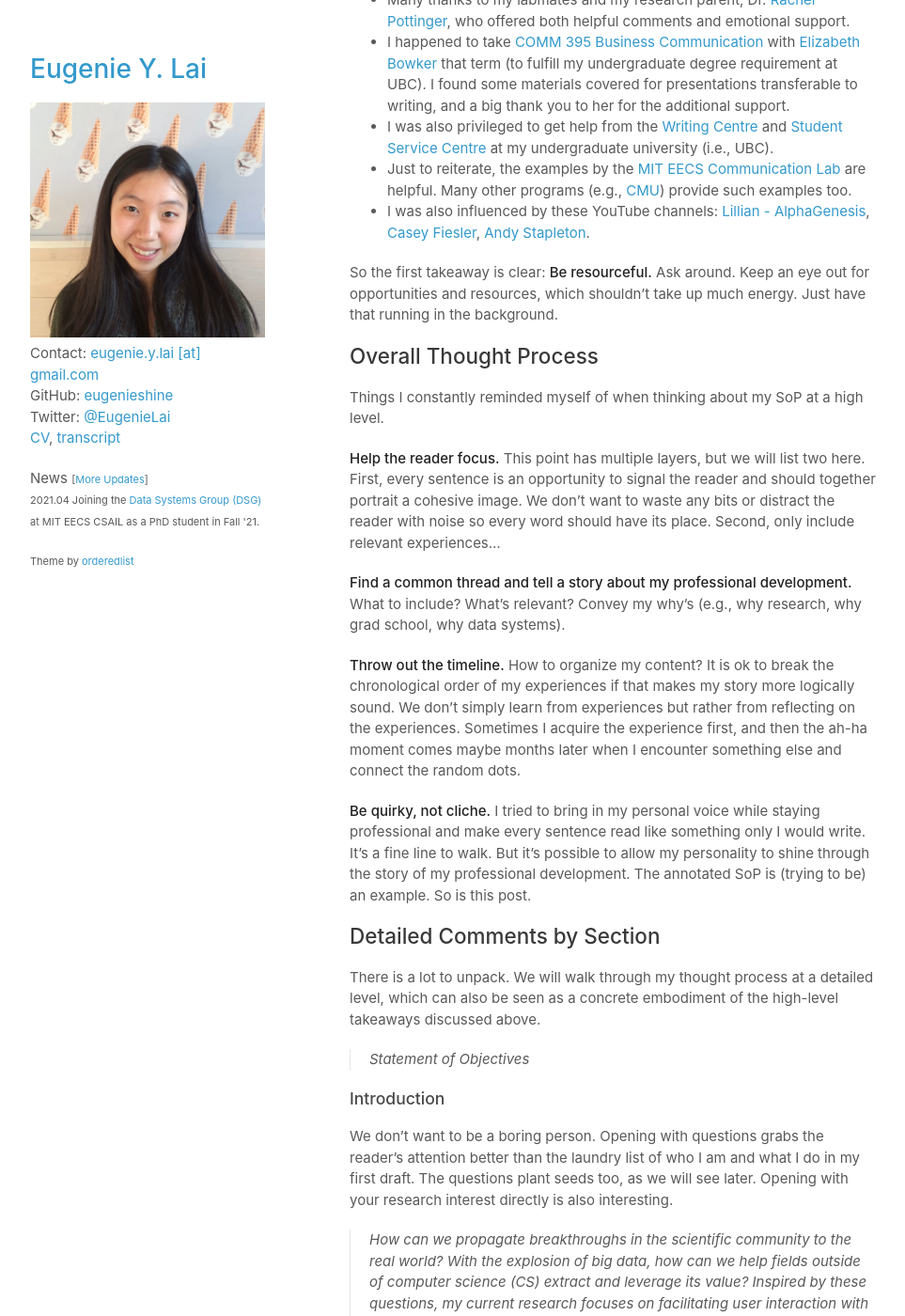
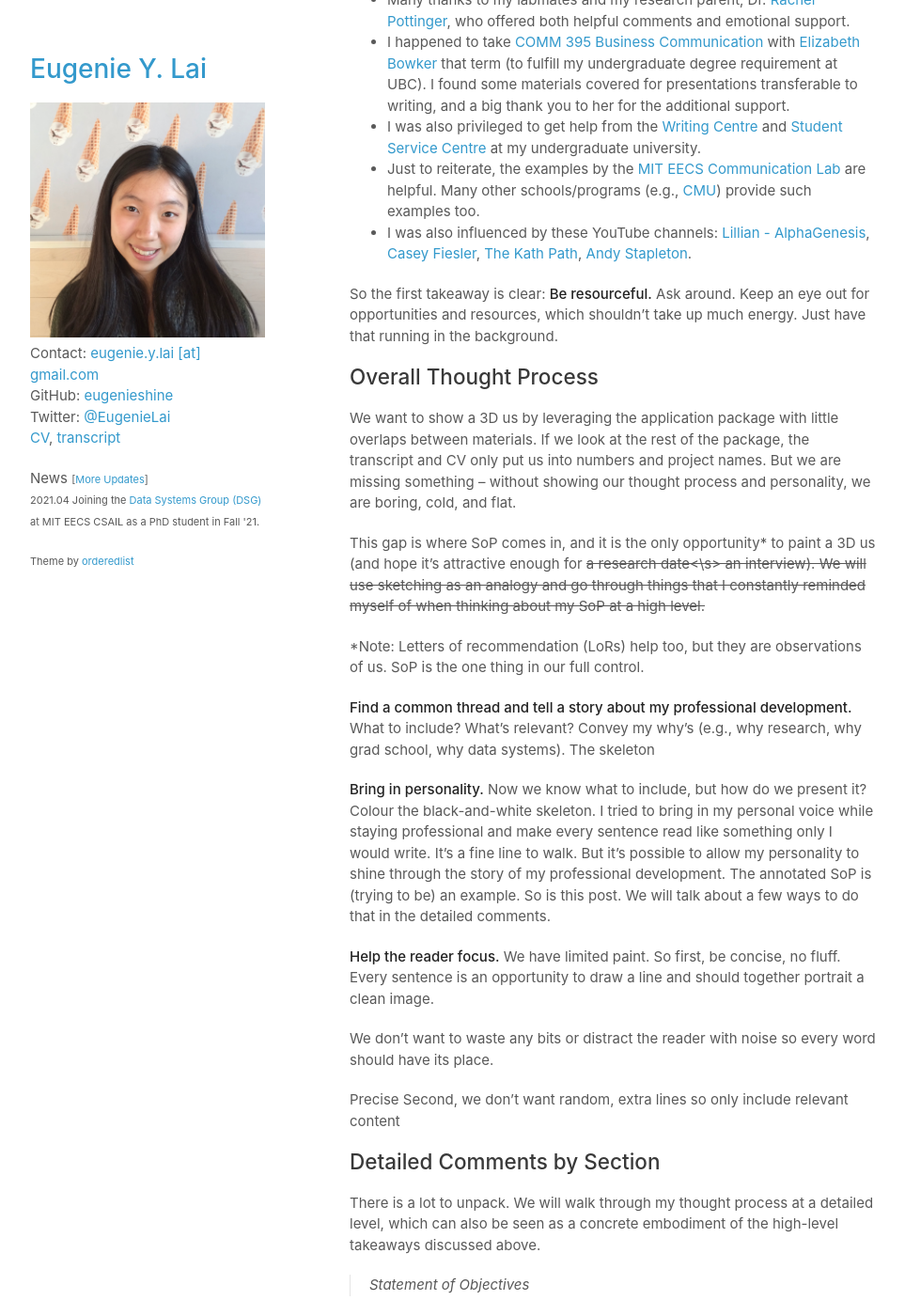
Before and after one commit to eugenielai/eugenielai.github.io, a Jekyll site: the page built from posts/another_annotated_sop.md, in a window 1280 px wide and 1400 px high, scrolled down 1490 px. Shown: the whole window at 94% size, without its empty margins (158-1121 px from the left). Built offline with Jekyll 4.4.1, drawn with Linux system fonts in a browser that asks for light colours; a script that is not in the unit is left out; some of the changed text lies outside the part shown.

Commit message:
update anno example of sop

```diff
--- a/posts/another_annotated_sop.md
+++ b/posts/another_annotated_sop.md
@@ -29,30 +29,39 @@ A non-exhaustive list of caveats that may make the takeaways in this post not as
 
 Motivation to (uncomfortably) put myself out there:
 * Writing crystallizes my learning and is a skill I’m working on. The pressure helps me practice.
-* Thought of potentially helping someone trumps the fear of being judged.
+* The potential of helping someone trumps the fear of being judged.
 * I received so so much help and support throughout this grad application cycle and just want to give back.
 
-Speaking of support, a list of help I received for my SoP:
+Speaking of support, a list of direct help I received for my SoP:
 * I was privileged to be assisted by the [MIT GAAP](https://www.thrive-eecs.mit.edu/gaap) and [Berkeley EAAA program](https://twitter.com/ermgrant/status/1316111464273502211?s=20). A huge thank you to my MIT GAAP mentor, [Xuan](https://twitter.com/xuanalogue), who chatted with me bi-weekly since October 2020, provided extremely valuable feedback on my SoP, and helped me navigate through the applying process. It still feels surreal that I will actually see her in person at MIT this fall.
 * Many thanks to my labmates and my research parent, Dr. [Rachel Pottinger](https://www.cs.ubc.ca/~rap/), who offered both helpful comments and emotional support.
 * I happened to take [COMM 395 Business Communication](https://mybcom.sauder.ubc.ca/courses-money-enrolment/courses/comm-395) with [Elizabeth Bowker](https://www.sauder.ubc.ca/people/elizabeth-bowker) that term (to fulfill my undergraduate degree requirement at UBC). I found some materials covered for presentations transferable to writing, and a big thank you to her for the additional support.
-* I was also privileged to get help from the [Writing Centre](https://ubcca.mywconline.com/index.php?logout=YES) and [Student Service Centre](https://students.ubc.ca/) at my undergraduate university (i.e., UBC).
-* Just to reiterate, the examples by the [MIT EECS Communication Lab](https://mitcommlab.mit.edu/eecs/commkit/cvresume/) are helpful. Many other programs (e.g., [CMU](https://www.cmu.edu/student-success/other-resources/handouts/comm-supp-pdfs/grad-app-sop.pdf)) provide such examples too.
-* I was also influenced by these YouTube channels: [Lillian - AlphaGenesis](https://www.youtube.com/channel/UCBfyfPZR0Cc5b-nl5vO4fbw), [Casey Fiesler](https://www.youtube.com/channel/UCBAjxQbVXFxj6pylf7jgZPA), [Andy Stapleton](https://www.youtube.com/channel/UCFqXmQ56-Gp1rIKa-GoAJvQ).
+* I was also privileged to get help from the [Writing Centre](https://ubcca.mywconline.com/index.php?logout=YES) and [Student Service Centre](https://students.ubc.ca/) at my undergraduate university.
+* Just to reiterate, the examples by the [MIT EECS Communication Lab](https://mitcommlab.mit.edu/eecs/commkit/cvresume/) are helpful. Many other schools/programs (e.g., [CMU](https://www.cmu.edu/student-success/other-resources/handouts/comm-supp-pdfs/grad-app-sop.pdf)) provide such examples too.
+* I was also influenced by these YouTube channels: [Lillian - AlphaGenesis](https://www.youtube.com/channel/UCBfyfPZR0Cc5b-nl5vO4fbw), [Casey Fiesler](https://www.youtube.com/channel/UCBAjxQbVXFxj6pylf7jgZPA), [The Kath Path](https://www.youtube.com/channel/UCDyOQFc-pAuIEjICmoq3VLw), [Andy Stapleton](https://www.youtube.com/channel/UCFqXmQ56-Gp1rIKa-GoAJvQ).
 
 So the first takeaway is clear: **Be resourceful.** Ask around. Keep an eye out for opportunities and resources, which shouldn’t take up much energy. Just have that running in the background.
 
 ## Overall Thought Process
 
-Things I constantly reminded myself of when thinking about my SoP at a high level.
+We want to show a 3D us by leveraging the application package with little overlaps between materials. If we look at the rest of the package, the transcript and CV only put us into numbers and project names. But we are missing something – without showing our thought process and personality, we are boring, cold, and flat.
 
-**Help the reader focus.** This point has multiple layers, but we will list two here. First, every sentence is an opportunity to signal the reader and should together portrait a cohesive image. We don’t want to waste any bits or distract the reader with noise so every word should have its place. Second, only include relevant experiences…
+This gap is where SoP comes in, and it is the only opportunity\* to paint a 3D us (and hope it’s attractive enough for <s>a research date<\s> an interview). We will use sketching as an analogy and go through things that I constantly reminded myself of when thinking about my SoP at a high level.
 
-**Find a common thread and tell a story about my professional development.** What to include? What’s relevant? Convey my why’s (e.g., why research, why grad school, why data systems).
+\*Note: Letters of recommendation (LoRs) help too, but they are observations of us. SoP is the one thing in our full control.
 
-**Throw out the timeline.** How to organize my content? It is ok to break the chronological order of my experiences if that makes my story more logically sound. We don’t simply learn from experiences but rather from reflecting on the experiences. Sometimes I acquire the experience first, and then the ah-ha moment comes maybe months later when I encounter something else and connect the random dots.
+**Find a common thread and tell a story about my professional development.** What to include? What’s relevant? Convey my why’s (e.g., why research, why grad school, why data systems). The skeleton
 
-**Be quirky, not cliche.** I tried to bring in my personal voice while staying professional and make every sentence read like something only I would write. It’s a fine line to walk. But it’s possible to allow my personality to shine through the story of my professional development. The annotated SoP is (trying to be) an example. So is this post.
+**Bring in personality.** Now we know what to include, but how do we present it? Colour the black-and-white skeleton.
+I tried to bring in my personal voice while staying professional and make every sentence read like something only I would write. It’s a fine line to walk. But it’s possible to allow my personality to shine through the story of my professional development. The annotated SoP is (trying to be) an example. So is this post. We will talk about a few ways to do that in the detailed comments.
+
+**Help the reader focus.** We have limited paint.
+So first, be concise, no fluff. Every sentence is an opportunity to draw a line and should together portrait a clean image.
+
+We don’t want to waste any bits or distract the reader with noise so every word should have its place.
+
+Precise
+Second, we don’t want random, extra lines so only include relevant content
 
 ## Detailed Comments by Section
 
@@ -62,7 +71,7 @@ There is a lot to unpack. We will walk through my thought process at a detailed
 
 ### Introduction
 
-We don’t want to be a boring person. Opening with questions grabs the reader's attention better than the laundry list of who I am and what I do in my first draft. The questions plant seeds too, as we will see later. Opening with your research interest directly is also interesting.
+We don’t want to be a boring person. Opening with questions grabs the reader's attention better than the laundry list of who I am and what I do in my first draft. The questions plant seeds too, as we will see later. **Opening with research interests** directly is also interesting.
 > How can we propagate breakthroughs in the scientific community to the real world? With the explosion of big data, how can we help fields outside of computer science (CS) extract and leverage its value? Inspired by these questions, my current research focuses on facilitating user interaction with databases.
 
 Elaborate on my current research interest with the techniques (in the method space) and a use case (in the problem space). The use case also hints at my why’s, coming soon.
@@ -87,30 +96,30 @@ Transition to my next project to show more technical competency while keeping th
 Another example of the formula above but in a slightly different order to make things flow better.
 > Working with another undergraduate student under the supervision of Dr. Raymond Ng, we set out to address the challenge of how the city of Surrey should place EV charging stations. Prior to our work, the approach to determine where to install an EV charging site was solely based on expert opinions, despite a large volume of data collected by the city of Surrey. To help city planners make strategic decisions informed by evidence, I developed a web application to give them a user-friendly way to explore and make sense of the data. I used interactive maps and graphs to visualize the spatial distribution and time trends of Surrey’s vehicle stock, traffic flows, and land use. In September 2019, the city used my tool to choose 20 charger locations for a Canadian federal funding proposal, and I was proud to co-present this work at the SIGKDD’20 Social Impact Session this summer.
 
-**Talking about our values** is another good way to bring in our personality while staying professional, which also helps answer some why’s. For example, what kind of research keeps us excited? I’m excited about real-word users (in the problem space), but everyone is motivated differently. Maybe you are excited about system design? Cool! Or applying new ML models? Also cool! This part also ties back to the opening questions.
+**Talking about our values** is another good way to bring in our personality while staying professional, which also helps answer some why’s. For example, what kind of research keeps us excited? I’m excited about real-world users (in the problem space), but everyone is motivated differently. Maybe you are excited about system design? Cool! Or applying new ML models? Also cool! Note that this part also ties back to the opening questions.
 > Through zooming in and out on a pressing, real-world issue, I realized what I should be looking for in the research I pursue: the possibility of helping others and the insight into real-world issues that would spark that possibility. I started to envision making an impact on the real world through my research. The value of our work in the scientific community can only be actualized when our tools are adopted by downstream users such as domain experts and decision-makers. Hence alleviating user-database barriers is a vital step in advancing data-driven decision-making in a wide range of fields.
 
-Transition to the 3rd and final project. Another advice I got (for almost everything grad application related) is **don’t tell, but show**. Earlier I said that I’m motivated by real-word issues, and here I showed that I followed through my words with actions.
+Transition to the 3rd and final project. Another piece of advice I got (for almost everything grad application related) is **don’t tell, but show**. Earlier I said that I’m motivated by real-world issues, and here I showed that I followed through my words with actions.
 > With that overarching goal in mind, I initiated a project to facilitate user interaction with databases by identifying the major stakeholders and their challenges when interacting with databases, and then mapped that to their needs.
 
 Apply the formula again to describe the project.
 > Database users often interact with databases via SQL query sessions. From our analysis, users pose a variety of SQL queries in sequence with changes in SQL keywords and query fragments such as tables and attributes. However, the existing approaches only consider queries individually and make recommendations based on query similarity and popularity. We presented a new approach to recommend query information by learning from the sequential knowledge exploration patterns of historical users. We modelled our query recommendation problem as a query prediction task and used sequence-to-sequence models to predict the next query. Supervised by Dr. Pottinger, this work led to Sequence-Aware Query Recommendation Using Deep Learning, submitted to VLDB’21. As the lead researcher, I identified knowledge gaps in the existing work, defined and scoped the research problem, analyzed the workload data, implemented the deep learning models, ran the experiments, discussed the results, and wrote the paper.
 
-Tie back to the motivation and answer why grad school.
+Tie back to the motivation and answer why grad school to wrap up the story.
 > Seeing a connection between my work and the quantifiable impact gives me a rush of excitement that I am contributing to help those real-world users in need. Through this project, I found myself enjoying both scoping and solving open-ended problems and hope to further improve with additional formal training in graduate studies.
 
 ### Equal Access in STEM
 
 I added this section following the same MIT EECS Communication Lab [example](https://mitcommlab.mit.edu/eecs/wp-content/uploads/sites/6/2016/09/CS-grad-school-personal-statement-annotated-example.pdf) and used the previous formula to explain the project as well.
 
-It may seem odd to risk the flow of a research-focused SoP and make us question if this section is even relevant. But MIT EECS doesn’t require PS, and I wanted to show what I care about and where I come from. This section is also intended to help the SoP stay professional when I touched on my personal background in the last section. Again, fine line to walk. Lastly, grad school to me is more than research. This experience adds another dimension to my professional development and connects to my career pursuit in academia mentioned later.
+It may seem odd to risk the flow of a research-focused SoP and make us question if this section is even relevant. But MIT EECS doesn’t require PS, and I wanted to show what I care about and where I come from. This section is also intended to help the SoP stay professional when I touched on my personal background in the last section. Again, fine line to walk. Lastly, grad school to me is more than research. This section adds another dimension to my professional development and connects to my career pursuit in academia mentioned later.
 > My other goal in graduate school is to further my pursuit of advancing equal access to educational resources for students in marginalized groups. Besides mentoring young women in STEM throughout my undergraduate time, for the past year, I worked on the UBC CS Undergraduate Program Evaluation and Renewal project. In the process, I realized how my experience with data visualization and user interface design could help to improve equity in education. Degree planning is challenging and time-consuming since students have to envision their career path and go to individual course pages to ensure they meet prerequisites accordingly. First-generation college students are especially vulnerable as they lack adequate guidance from their immediate support system. To solve this problem, I designed an interactive directed graph to show the dependencies between courses, provide a holistic view of the CS program, and visualize potential academic trajectories at UBC CS. I was thrilled to present my work at the UBC Board of Governors Meeting in Spring 2020. I deployed the graphs to the UBC CS website this summer and am currently helping UBC Centre for Teaching, Learning and Technology adapt the graphs campus-wide. Participating in this project allowed me to advance equal access in a higher level of education and help as many students thrive as possible.
 
 ### Future Work
 
 This section aims to convince the reader that I know the strengths of the program, our interests align, and I’m valuable specifically to them. The first part outlines my overall research interests, while I gave specific examples about the program and PIs in the second part.
 
-I chose to put my research statement here, not anywhere else. Up to this point, I’ve been signaling pieces about my motivation and research interests using the opening questions, projects, and my why story. The reader now has enough context and is ready for a punch.
+I chose to put my research statement here, not anywhere else. Up to this point, I’ve been signalling pieces about my motivation and research interests using the opening questions, projects, and my why story. The reader now has enough context and is ready for a punch.
 > All my experiences collectively shaped my research interests and motivated me to pursue graduate studies. Today, database systems provide a vital infrastructure to access high volumes of data in a variety of applications. Seeing the user-database barriers and the potential of data-driven decision-making in areas outside of CS (e.g., city planning and sustainability) incites my urge to build my work around the theme of facilitating user interaction with databases. With a deep understanding of the problem space and skills gained through solving problems in this space, I hope to continue this line of work by applying visualization and ML techniques to help database users access and make sense of data.
 
 I find this part becomes more candid and convincing when I **write it as if the PIs would actually read it** (and mine actually did). Also, it only becomes attractive when the interest goes both ways. I wanted to show how they could help me but also what unique skills I could offer.
@@ -138,19 +147,20 @@ I also learned and applied these general/minor things.
 
 **Read each program’s prompts and formatting requirements carefully.** The point above is about the content, while this one is about the format and separation of the content. Programs like Berkeley EECS require an SoP and a PS so the separation depends on the prompts. I include my final copy of [SoP](https://eugenielai.github.io/docs/application/SoP_UCB_eylai.pdf) and [PS](https://eugenielai.github.io/docs/application/PS_UCB_eylai.pdf) to Berkeley to show how I did it with minimum additional effort, which also helps illustrate the point above. The formatting requirements all have slight differences (e.g., word limits, header, title) so just be aware.
 
-**Choose what feedback and advice to take in.** Going back to the point of being resourceful, we may later find ourselves getting various or even conflicted advice from different sources, which can be confusing and overwhelming. My apologies if this post is making it worse. But I always ask myself two questions whenever I get feedback from people, just for a quick sanity check:
-* Do they know the field?
-* Do they know me?
+**Choose what feedback and advice to take in.** Going back to the point of being resourceful, we may later find ourselves getting various or even conflicted advice from different sources, which can be confusing and overwhelming. My apologies if this post is making it worse. But I always ask two questions whenever I get advice from people:
+* Do they know **the field**?
+* Do they know **me**?
+This sanity check is a reminder for me to further verify if the information is credible and applicable to me. The reminder is particularly helpful when I get negative (and not necessarily constructive) feedback. An extreme example is the words from my relatives and family friends when they laughed at my school list. It still hurt at the moment, but the rational me didn’t take their comments to heart because they’re not in CS, and they don’t know my profile. More than a filter to allow in helpful advice, the questions are also shields to protect us, which was much needed in such a sensitive time.
 
 ## Last Words
 
 Through the process, I had countless <s>breakdowns</s> moments where I felt that I had already tried everything, but my SoP just read shallow, and my writing would never be good enough.
 
-But it’s because SoP is hard to write!! It not only demands writing techniques but also deep reflections of the why’s from our experiences. Although this learning experience challenged me hard on both fronts, I’m glad that I took the time and saw it as an opportunity to grow: It reminded me that improving my writing is a never-ending process, and the reflections indeed made me question my life but also assured my decision to pursue graduate studies.
+But it’s because SoP is hard to write!! It not only demands writing techniques but also deep reflections of the why’s from our experiences. Although writing the SoP challenged me hard on both fronts, I’m glad that I took the time and saw it as an opportunity to grow: It reminded me that improving my writing is a never-ending process, and the reflections indeed made me question my life but also assured my decision to pursue graduate studies.
 
 However, I do want to acknowledge that not everyone has the privilege to afford the time and energy. Further, if we consider our individual profile (e.g., GPA, LoRs) as a whole, pouring our limited resources into SoP alone may not be a strategic move. Nothing is perfect nor needs to be. So knowing when to say good enough is an important skill too (which is something I still need to work on).
 
-Lastly, taking one step further, I find some of the takeaways (e.g., help my reader focus, just start writing) transferable to other written pieces (e.g., papers) or professional development (e.g., be resourceful) in general.
+Lastly, taking one step further, I find some of the takeaways transferable to other written pieces (e.g., papers), other forms of communication (e.g., presentations), or professional development in general.
 
 Although I had fun reflecting on my learning, I genuinely hope this post would be somewhat helpful to at least one other person on the planet, and very best of luck if you are applying soon!! <3
 
```
